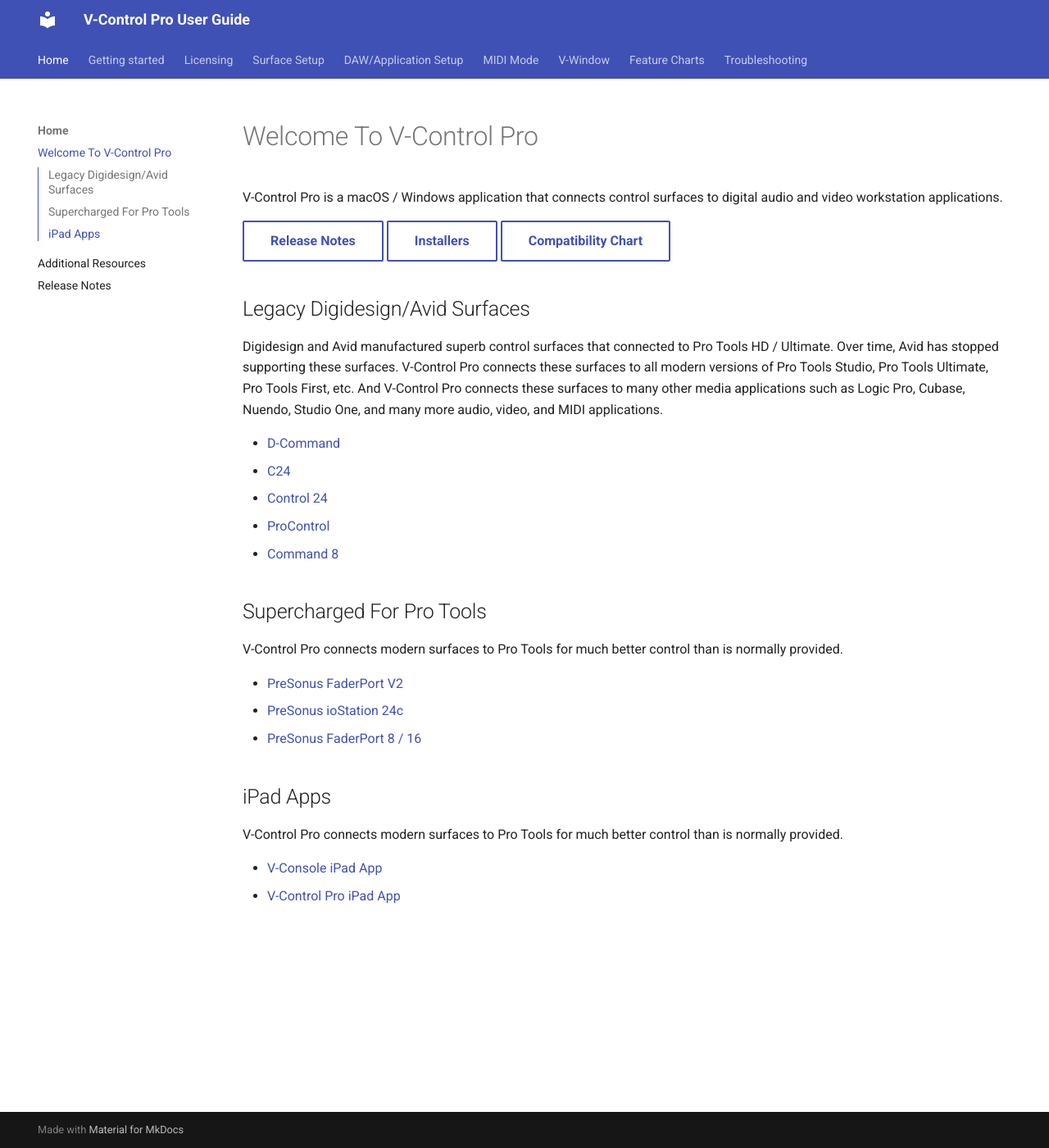
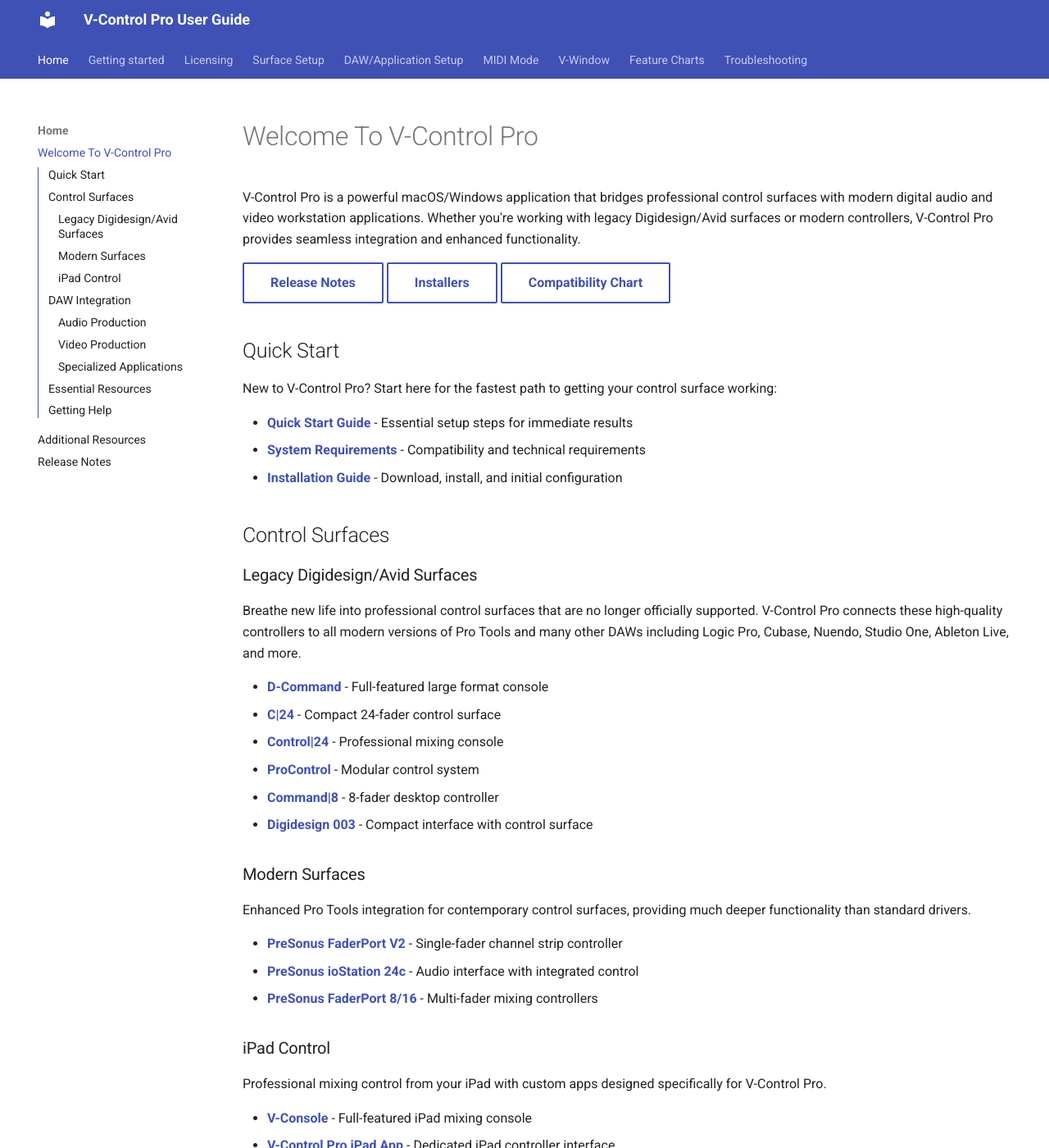
Before and after one commit to neyrinckaudio/docs-vcpro, an MkDocs documentation site: the page built from docs/index.md, in a window 1280 px wide and 1400 px high. Shown: the whole window at 82% size. Built offline with MkDocs 1.6.1 and Material for MkDocs 9.7.7, drawn with Linux system fonts in a browser that asks for light colours; some of the changed text lies outside the part shown.

Commit message:
improved text

```diff
--- a/docs/index.md
+++ b/docs/index.md
@@ -1,29 +1,79 @@
 
 # Welcome To V-Control Pro
-V-Control Pro is a macOS / Windows application that connects control surfaces to digital audio and video workstation applications.
+
+V-Control Pro is a powerful macOS/Windows application that bridges professional control surfaces with modern digital audio and video workstation applications. Whether you're working with legacy Digidesign/Avid surfaces or modern controllers, V-Control Pro provides seamless integration and enhanced functionality.
 
 [Release Notes](https://neyrinck.com/help/v-control-pro-release-notes/){ .md-button }
 [Installers](https://neyrinck.com/download/v-control-pro/){ .md-button }
 [Compatibility Chart](https://neyrinck.com/vcpro-compatibility/){ .md-button }
 
-## Legacy Digidesign/Avid Surfaces
-Digidesign and Avid manufactured superb control surfaces that connected to Pro Tools HD / Ultimate. Over time, Avid has stopped supporting these surfaces. V-Control Pro connects these surfaces to all modern versions of Pro Tools Studio, Pro Tools Ultimate, Pro Tools First, etc. And V-Control Pro connects these surfaces to many other media applications such as Logic Pro, Cubase, Nuendo, Studio One, and many more audio, video, and MIDI applications.
+## Quick Start
 
-* [D-Command](./d-command.md)
-* [C24](./c24.md)
-* [Control 24](./control-24.md)
-* [ProControl](./pro-control.md)
-* [Command 8](./command8.md)
+New to V-Control Pro? Start here for the fastest path to getting your control surface working:
 
-## Supercharged For Pro Tools
-V-Control Pro connects modern surfaces to Pro Tools for much better control than is normally provided.
+- **[Quick Start Guide](./quick-start-guide.md)** - Essential setup steps for immediate results
+- **[System Requirements](./requirements.md)** - Compatibility and technical requirements
+- **[Installation Guide](./install-and-run-v-control-pro.md)** - Download, install, and initial configuration
 
-* [PreSonus FaderPort V2](./faderport-v2.md)
-* [PreSonus ioStation 24c](./faderport-v2.md)
-* [PreSonus FaderPort 8 / 16](./faderport-8-16.md)
+## Control Surfaces
 
-## iPad Apps
-V-Control Pro connects modern surfaces to Pro Tools for much better control than is normally provided.
+### Legacy Digidesign/Avid Surfaces
 
-* [V-Console iPad App](./v-console.md)
-* [V-Control Pro iPad App](./v-control-pro-ipad.md)
+Breathe new life into professional control surfaces that are no longer officially supported. V-Control Pro connects these high-quality controllers to all modern versions of Pro Tools and many other DAWs including Logic Pro, Cubase, Nuendo, Studio One, Ableton Live, and more.
+
+- **[D-Command](./d-command.md)** - Full-featured large format console
+- **[C|24](./c24.md)** - Compact 24-fader control surface
+- **[Control|24](./control-24.md)** - Professional mixing console
+- **[ProControl](./pro-control.md)** - Modular control system
+- **[Command|8](./command8.md)** - 8-fader desktop controller
+- **[Digidesign 003](./digidesign-003.md)** - Compact interface with control surface
+
+### Modern Surfaces
+
+Enhanced Pro Tools integration for contemporary control surfaces, providing much deeper functionality than standard drivers.
+
+- **[PreSonus FaderPort V2](./faderport-v2.md)** - Single-fader channel strip controller
+- **[PreSonus ioStation 24c](./faderport-v2.md)** - Audio interface with integrated control
+- **[PreSonus FaderPort 8/16](./faderport-8-16.md)** - Multi-fader mixing controllers
+
+### iPad Control
+
+Professional mixing control from your iPad with custom apps designed specifically for V-Control Pro.
+
+- **[V-Console](./v-console.md)** - Full-featured iPad mixing console
+- **[V-Control Pro iPad App](./v-control-pro-ipad.md)** - Dedicated iPad controller interface
+
+## DAW Integration
+
+V-Control Pro supports an extensive range of applications across audio, video, and game audio production:
+
+### Audio Production
+- **[Pro Tools](./pro-tools.md)** - Native integration with all Pro Tools versions
+- **[Logic Pro](./logic-pro.md)** - Complete Logic Pro X control
+- **[Cubase/Nuendo](./cubase-nuendo.md)** - Steinberg application support
+- **[Studio One](./studio-one.md)** - PreSonus DAW integration
+- **[Ableton Live](./ableton-live.md)** - Live performance and production
+- **[Reaper](./reaper.md)** - Customizable DAW support
+
+### Video Production
+- **[DaVinci Resolve](./davinci-resolve.md)** - Video editing and color grading
+- **[Premiere Pro](./premiere-pro.md)** - Adobe video editing suite
+
+### Specialized Applications
+- **[FMOD Studio](./fmod-studio.md)** - Interactive audio middleware
+- **[Wwise](./wwise.md)** - Game audio engine
+- **[And many more...](./mackie-control.md)** - Any application supporting Mackie Control
+
+## Essential Resources
+
+- **[Feature Charts](./feature-charts.md)** - Detailed compatibility matrices showing exactly which features work with each controller/DAW combination
+- **[MIDI Mode](./midi-mode.md)** - Direct MIDI control for unsupported applications
+- **[Troubleshooting](./troubleshooting.md)** - Solutions to common setup and operational issues
+- **[V-Window](./v-window.md)** - Visual feedback system for enhanced workflow
+
+## Getting Help
+
+Need assistance? We provide comprehensive support resources:
+
+- **[Getting Help](./getting-help.md)** - Support channels and community resources
+- **[Release Notes](./release-notes.md)** - Latest updates and feature additions
```
